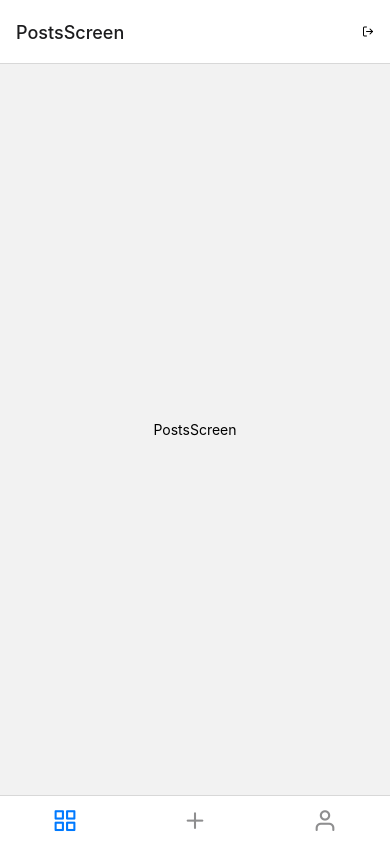
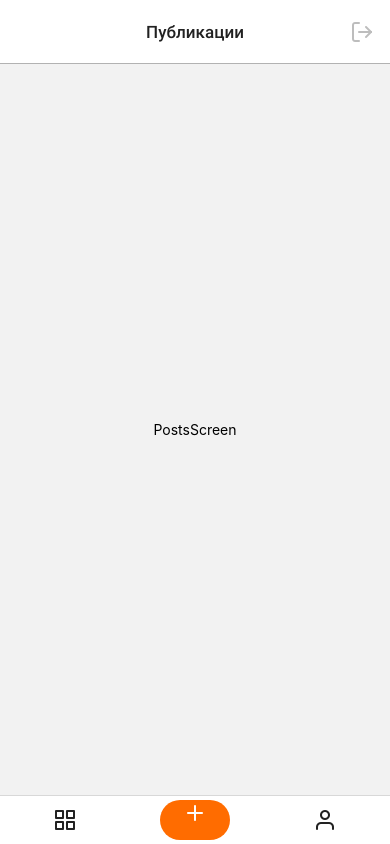
Before and after one commit to Irka-Bodnariuk/goit-react-native-01-start, a React Native app: screen /Home in a window 390 px wide. Built offline with nearby package versions, Linux system fonts and the light colour scheme.

Commit message:
18. Стилізовано нижню навігацію

```diff
--- a/App.js
+++ b/App.js
@@ -1,6 +1,5 @@
 import React, { useCallback } from "react";
-import { Button, StyleSheet, View } from "react-native";
-import { MaterialIcons, SimpleLineIcons } from "@expo/vector-icons";
+import { StyleSheet, View } from "react-native";
 
 import { useFonts } from "expo-font";
 import * as SplashScreen from "expo-splash-screen";
@@ -10,8 +9,7 @@ import { createStackNavigator } from "@react-navigation/stack";
 
 import LoginScreen from "./src/screens/auth/LoginScreen";
 import RegistrationScreen from "./src/screens/auth/RegistrationScreen";
-import Home from "./src/screens/auth/Home";
-// import { useRoute } from "./rourer";
+import Home from "./src/components/Home";
 
 const MainStack = createStackNavigator();
 
@@ -22,7 +20,6 @@ export default function App() {
     "Roboto-Regulat": require("./assets/fonts/Roboto/Roboto-Regular.ttf"),
     "Roboto-Medium": require("./assets/fonts/Roboto/Roboto-Medium.ttf"),
   });
-  // const routing = useRoute(true); //null
 
   const onLayoutRootView = useCallback(async () => {
     if (fontsLoaded) {
@@ -49,29 +46,7 @@ export default function App() {
             component={LoginScreen}
           />
           <MainStack.Screen
-            options={{
-              headerShown: false,
-              // title: "Публикации",
-              // headerTitleAlign: "center",
-              // headerStyle: {
-              //   borderBottomWidth: 1,
-              //   borderBottomColor: "rgba(0, 0, 0, 0.3)",
-              // },
-              // headerTintColor: "#212121",
-              // headerTitleStyle: {
-              //   fontFamily: "Roboto-Medium",
-              //   fontSize: 17,
-              // },
-              // headerRight: () => (
-              //   <MaterialIcons
-              //     style={styles.homeIcon}
-              //     onPress={() => alert("This is a button!")}
-              //     name="logout"
-              //     size={24}
-              //     color="#BDBDBD"
-              //   />
-              // ),
-            }}
+            options={{ headerShown: false }}
             name="Home"
             component={Home}
           />
@@ -86,7 +61,4 @@ const styles = StyleSheet.create({
     flex: 1,
     backgroundColor: "#fff",
   },
-  homeIcon: {
-    marginRight: 16,
-  },
 });
--- /dev/null
+++ b/src/components/Home.js
@@ -0,0 +1,76 @@
+import React from "react";
+import { StyleSheet } from "react-native";
+import { createBottomTabNavigator } from "@react-navigation/bottom-tabs";
+import PostsScreen from "../screens/mainScreen/PostsScreen";
+import CreatePostsScreen from "../screens/mainScreen/CreatePostsScreen";
+import ProfileScreen from "../screens/mainScreen/ProfileScreen";
+import { Feather } from "@expo/vector-icons";
+
+const Tabs = createBottomTabNavigator();
+
+const Home = ({ navigation }) => {
+  return (
+    <Tabs.Navigator screenOptions={{ tabBarShowLabel: false }}>
+      <Tabs.Screen
+        options={{
+          title: "Публикации",
+          headerTitleAlign: "center",
+          headerStyle: {
+            borderBottomWidth: 1,
+            borderBottomColor: "rgba(0, 0, 0, 0.3)",
+          },
+          headerTintColor: "#212121",
+          headerTitleStyle: {
+            fontFamily: "Roboto-Medium",
+            fontSize: 17,
+          },
+          headerRight: () => (
+            <Feather
+              style={{ marginRight: 16 }}
+              name="log-out"
+              size={24}
+              color={"#BDBDBD"}
+              onPress={() => navigation.navigate("Login")}
+            />
+          ),
+
+          tabBarIcon: () => <Feather name="grid" size={24} color={"#212121"} />,
+        }}
+        name="PostsScreen"
+        component={PostsScreen}
+      />
+
+      <Tabs.Screen
+        options={{
+          tabBarIcon: () => (
+            <Feather
+              style={{
+                width: 70,
+                height: 40,
+                borderRadius: 100,
+                backgroundColor: "#FF6C00",
+                textAlign: "center",
+                textAlignVertical: "center",
+              }}
+              name="plus"
+              size={24}
+              color={"#fff"}
+            />
+          ),
+        }}
+        name="CreatePostsScreen"
+        component={CreatePostsScreen}
+      />
+
+      <Tabs.Screen
+        options={{
+          tabBarIcon: () => <Feather name="user" size={24} color={"#212121"} />,
+        }}
+        name="ProfileScreen"
+        component={ProfileScreen}
+      />
+    </Tabs.Navigator>
+  );
+};
+
+export default Home;
--- a/src/screens/auth/Home.js
+++ /dev/null
@@ -1,140 +0,0 @@
-import React from "react";
-import { View, Text, StyleSheet, Button } from "react-native";
-import { createBottomTabNavigator } from "@react-navigation/bottom-tabs";
-import PostsScreen from "../mainScreen/PostsScreen";
-import CreatePostsScreen from "../mainScreen/CreatePostsScreen";
-import ProfileScreen from "../mainScreen/ProfileScreen";
-import { Feather } from "@expo/vector-icons";
-
-const Tabs = createBottomTabNavigator();
-
-const Home = () => {
-  return (
-    <Tabs.Navigator
-      screenOptions={{
-        tabBarShowLabel: false,
-      }} // прибрала написи
-      // screenOptions={({ route }) => ({
-      //   tabBarIcon: ({ focused, color, size }) => {
-      //     let iconName;
-
-      //     if (route.name === "PostsScreen") {
-      //       iconName = focused ? "grid" : "grid";
-      //     } else if (route.name === "CreatePostsScreen") {
-      //       iconName = focused ? "plus" : "plus";
-      //     } else if (route.name === "ProfileScreen") {
-      //       iconName = focused ? "user" : "user";
-      //     }
-      //     return <Feather name={iconName} size={size} color={color} />;
-      //   },
-      // })}
-      // tabBarOptions={{
-      //   activeTintColor: "#FF6C00",
-      //   inactiveTintColor: "#212121",
-      // }}
-    >
-      <Tabs.Screen
-        options={{
-          // title: "Публикации",
-          // headerTitleAlign: "center",
-          // headerStyle: {
-          //   borderBottomWidth: 1,
-          //   borderBottomColor: "rgba(0, 0, 0, 0.3)",
-          // },
-          // headerTintColor: "#212121",
-          // headerTitleStyle: {
-          //   fontFamily: "Roboto-Medium",
-          //   fontSize: 17,
-          // },
-          headerRight: ({ focused, size, color }) => (
-            <Feather
-              style={{ marginRight: 16 }}
-              onPress={() => alert("This is a button!")}
-              name="log-out"
-              size={size}
-              color={color}
-            />
-          ),
-          tabBarIcon: ({ focused, size, color }) => (
-            <Feather name="grid" size={size} color={color} />
-          ),
-        }}
-        name="PostsScreen"
-        component={PostsScreen}
-      />
-      <Tabs.Screen
-        options={{
-          tabBarIcon: ({ focused, size, color }) => (
-            <View
-            // style={{
-            //   width: 70,
-            //   height: 40,
-            //   borderRadius: 100,
-            //   backgroundColor: "#FF6C00",
-            //   alignItems: "center",
-            //   justifyContent: "center",
-            // }}
-            >
-              <Feather name="plus" size={size} color={color} />
-            </View>
-          ),
-        }}
-        name="CreatePostsScreen"
-        component={CreatePostsScreen}
-      />
-      <Tabs.Screen
-        options={{
-          tabBarIcon: ({ focused, size, color }) => (
-            <Feather name="user" size={size} color={color} />
-          ),
-        }}
-        name="ProfileScreen"
-        component={ProfileScreen}
-      />
-    </Tabs.Navigator>
-  );
-};
-
-const styles = StyleSheet.create({
-  container: {
-    flex: 1,
-    justifyContent: "center",
-    alignItems: "center",
-    backgroundColor: "#fff",
-  },
-});
-export default Home;
-
-// options={{
-//   title: "Публикации",
-//   headerTitleAlign: "center",
-//   headerStyle: {
-//     borderBottomWidth: 1,
-//     borderBottomColor: "rgba(0, 0, 0, 0.3)",
-//   },
-//   headerTintColor: "#212121",
-//   headerTitleStyle: {
-//     fontFamily: "Roboto-Medium",
-//     fontSize: 17,
-//   },
-//   headerRight: () => (
-//     <MaterialIcons
-//       style={{ marginRight: 16 }}
-//       onPress={() => alert("This is a button!")}
-//       name="logout"
-//       size={24}
-//       color="#BDBDBD"
-//     />
-//   ),
-// }}
-
-{
-  /*  Icons:
-
-      <Feather name="map-pin" size={24} color="black" />;
-      <Feather name="message-circle" size={24} color="black" />
-      <Feather name="trash-2" size={24} color="black" />
-      <Feather name="arrow-left" size={24} color="black" />
-      <Feather name="thumbs-up" size={24} color="black" />
-  */
-}
--- a/src/screens/auth/LoginScreen.js
+++ b/src/screens/auth/LoginScreen.js
@@ -42,7 +42,6 @@ export default function LoginScreen({ navigation }) {
     setIsShowKeyboard(false);
     Keyboard.dismiss();
   };
-  const navigateHome = () => navigation.navigate("Home");
 
   const onSubmit = () => {
     const { email, password } = state;
@@ -54,7 +53,7 @@ export default function LoginScreen({ navigation }) {
     keyboardHide();
     setState(initialState);
     setSecureText(true);
-    navigateHome();
+    navigation.navigate("Home");
   };
 
   return (
@@ -142,12 +141,6 @@ export default function LoginScreen({ navigation }) {
                         Нет аккаунта? Зарегистрироваться
                       </Text>
                     </TouchableOpacity>
-                    {/* <Button
-                      title="Go to Home"
-                      onPress={() =>
-                        navigation.navigate("Home")
-                      }
-                    /> */}
                   </View>
                 </View>
               </View>
--- a/src/screens/auth/RegistrationScreen.js
+++ b/src/screens/auth/RegistrationScreen.js
@@ -42,7 +42,7 @@ export default function RegistrationScreen({ navigation }) {
     setIsShowKeyboard(false);
     Keyboard.dismiss();
   };
-  const navigateHome = () => navigation.navigate("Home");
+
   const onSubmit = () => {
     const { login, email, password } = state;
 
@@ -53,7 +53,7 @@ export default function RegistrationScreen({ navigation }) {
     keyboardHide();
     setState(initialState);
     setSecureText(true);
-    navigateHome();
+    navigation.navigate("Home");
   };
 
   return (
@@ -259,13 +259,4 @@ const styles = StyleSheet.create({
     fontSize: 16,
     fontFamily: "Roboto-Regulat",
   },
-  buttonNav: {
-    // marginHorizontal: 16,
-    backgroundColor: "transparent",
-    // height: 51,
-    // borderRadius: 100,
-    // marginTop: 43,
-    // justifyContent: "center",
-    alignItems: "center",
-  },
 });
```
Also changed, not shown: rourer.js (deleted, +0 -43 lines), 1 other file (tests, documents, lock files or other folders).
